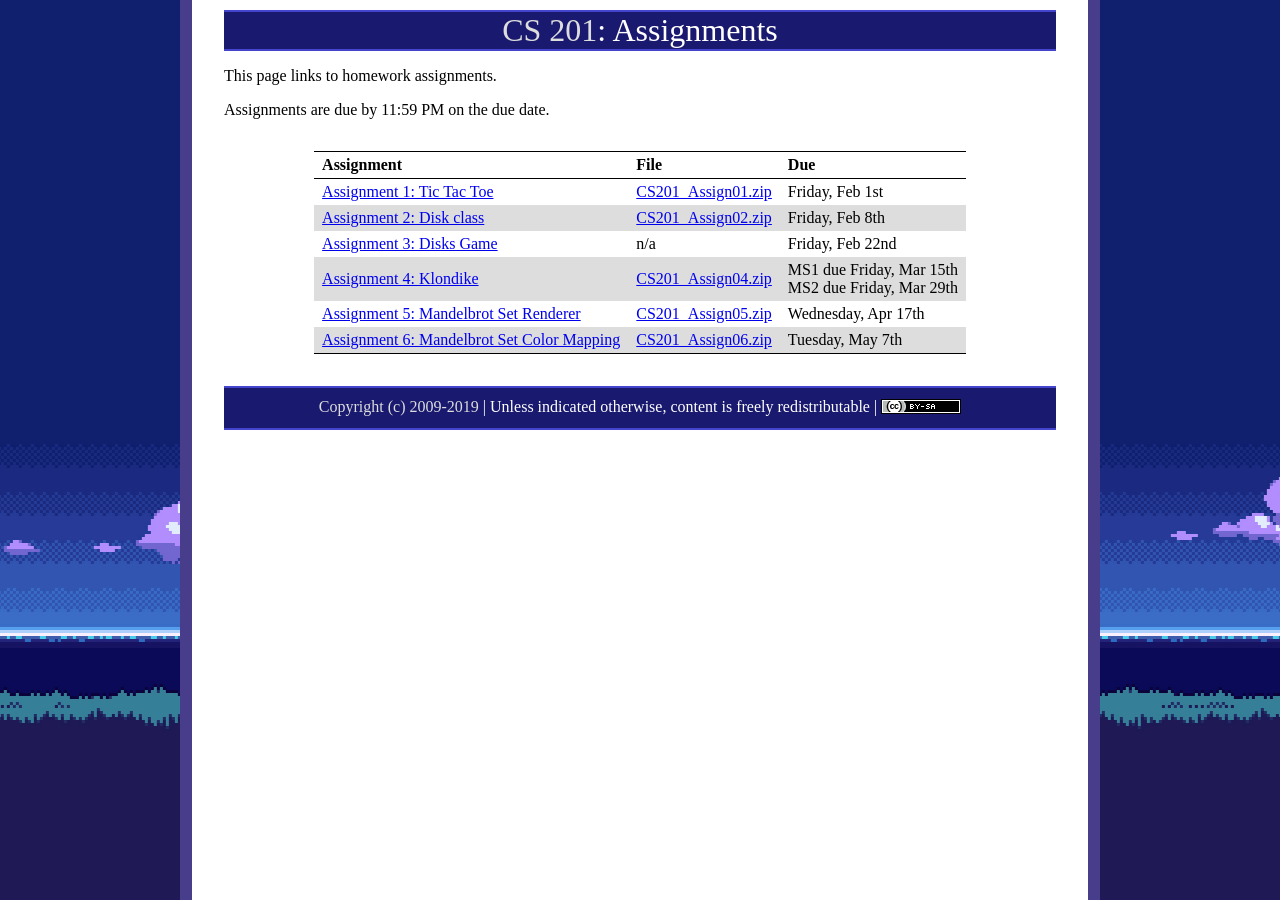
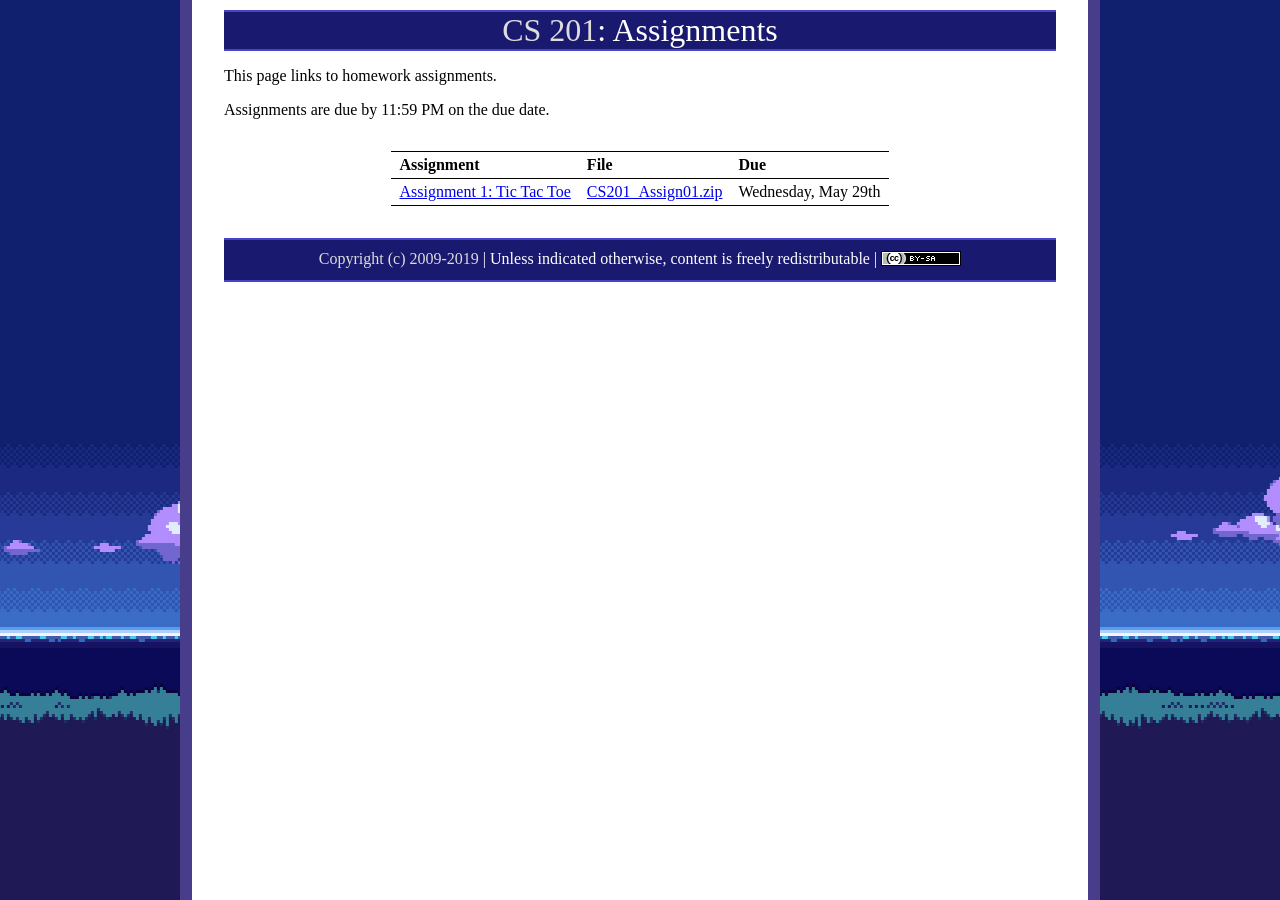
Before and after one commit to ycpcs/cs201-summer2019, a Jekyll site: the page built from assign/index.md, in a window 1280 px wide. Built offline with Jekyll 4.4.1, drawn with Linux system fonts in a browser that asks for light colours.

Commit message:
fix due date
fix due date

```diff
--- a/assign/index.md
+++ b/assign/index.md
@@ -9,9 +9,13 @@ Assignments are due by 11:59 PM on the due date.
 
 > Assignment | File | Due
 > ---------- | ---- | ---
-> [Assignment 1: Tic Tac Toe](assign01.html) | [CS201\_Assign01.zip](CS201_Assign01.zip) | Friday, Feb 1st
+> [Assignment 1: Tic Tac Toe](assign01.html) | [CS201\_Assign01.zip](CS201_Assign01.zip) | Wednesday, May 29th
+
+
+<!--
 > [Assignment 2: Disk class](assign02.html) | [CS201\_Assign02.zip](CS201_Assign02.zip) | Friday, Feb 8th
 > [Assignment 3: Disks Game](assign03.html) | n/a | Friday, Feb 22nd
 > [Assignment 4: Klondike](assign04.html) | [CS201\_Assign04.zip](CS201_Assign04.zip) | MS1 due Friday, Mar 15th<br>MS2 due Friday, Mar 29th
 > [Assignment 5: Mandelbrot Set Renderer](assign05.html) | [CS201\_Assign05.zip](CS201_Assign05.zip) | Wednesday, Apr 17th
 > [Assignment 6: Mandelbrot Set Color Mapping](assign06.html) | [CS201\_Assign06.zip](CS201_Assign06.zip) | Tuesday, May 7th
+-->
```
